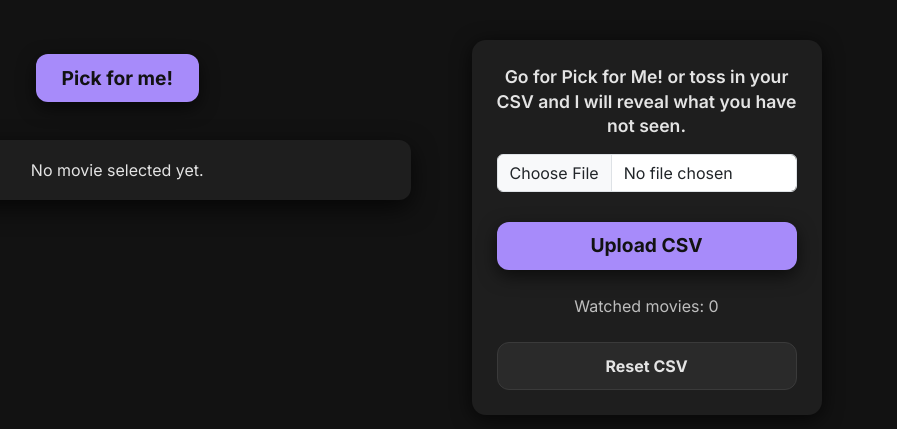
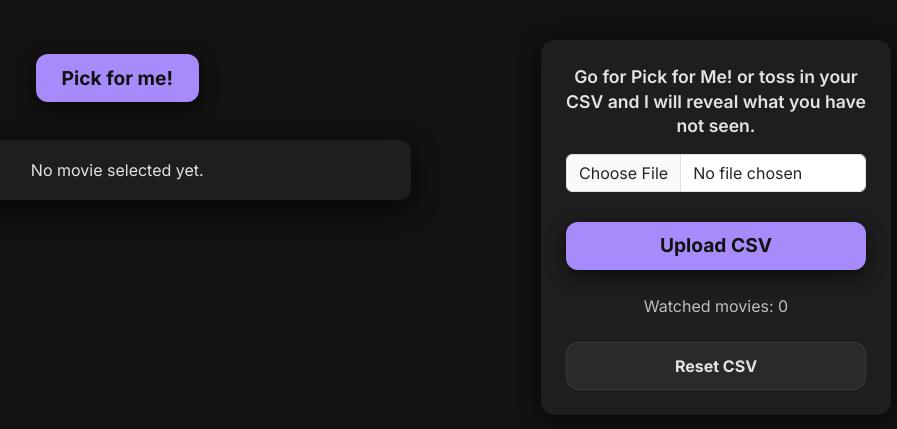
Before and after one commit to xenkou90/the-movie-picker, a Flask app: page / in a window 1280 px wide. Shown: the part 70-499 px from the top of the page, without its empty margins (299-1196 px from the left). Run offline with Flask 3, Linux system fonts and the light colour scheme; data that the repository does not hold is empty.

Commit message:
Align upload card to grid rail on desktop.

```diff
--- a/static/style.css
+++ b/static/style.css
@@ -168,6 +168,11 @@ body {
     .home-grid {
         grid-template-columns: 1.4fr 0.9fr;
         justify-items: stretch;
+    }
+
+    .home-upload {
+        margin-left: auto;
+        align-self: flex-end;
     }
 
     .home-panel {
```
